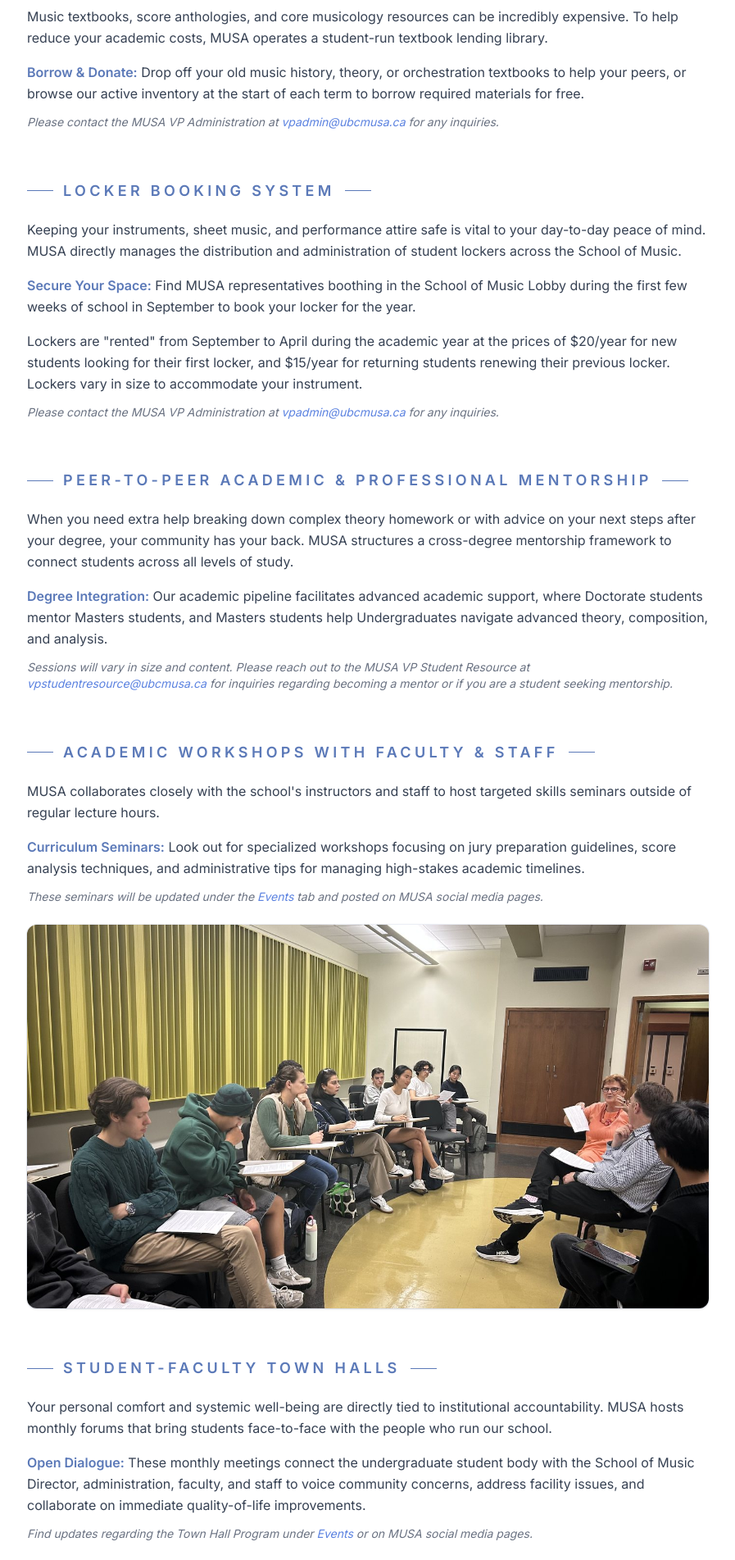
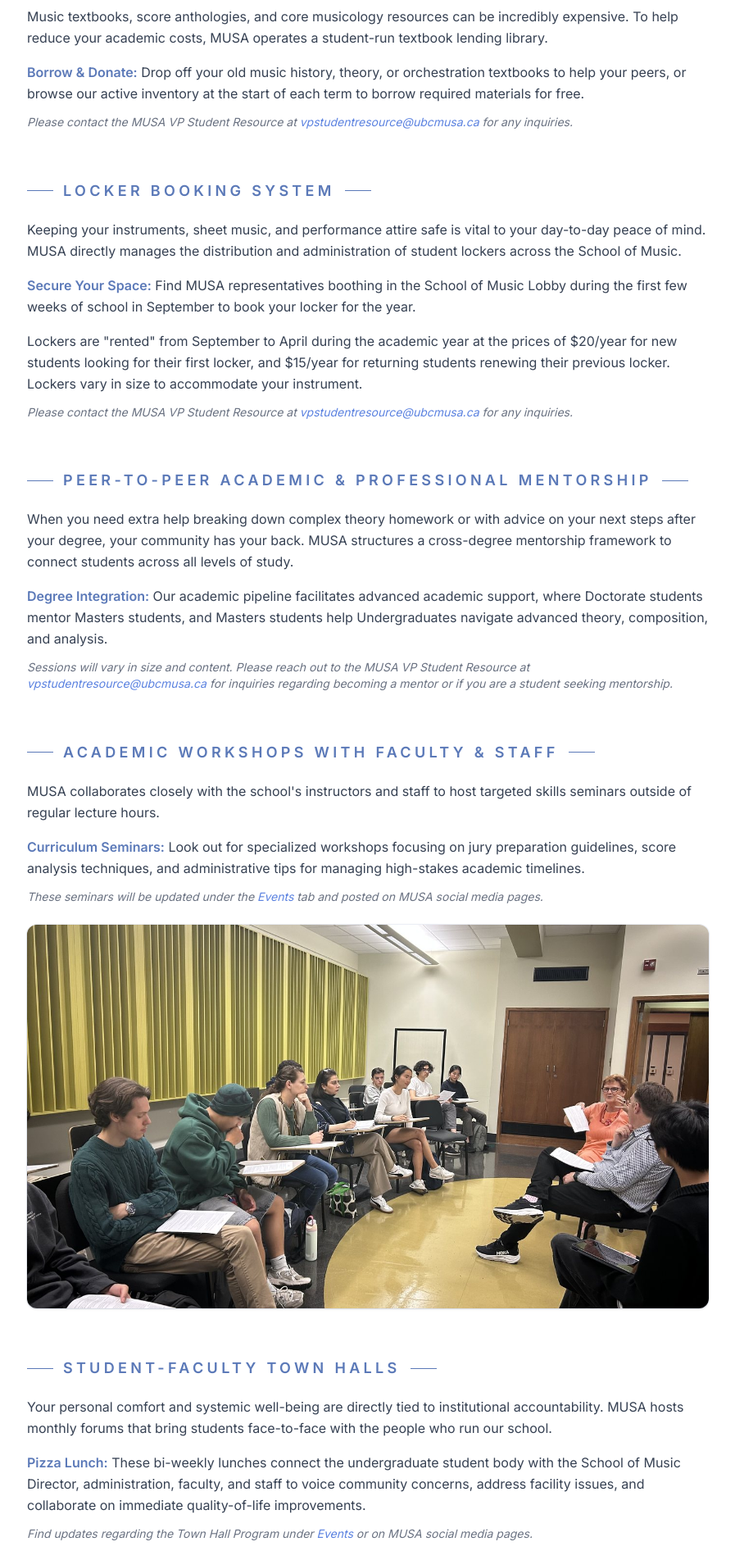
Before and after one commit to UBCMUSA/ubcmusa, a React (Vite) app: page /resources/academic in a window 1280 px wide. Shown: the part 640-2543 px from the top of the page at 82% size, without its empty margins (191-1088 px from the left). Built offline with nearby package versions, Linux system fonts and the light colour scheme.

Commit message:
Academic Resources: Changed contact information for inquiries, Changed Open Disccusion to Pizza Lunch

```diff
--- a/src/pages/resources/Academic.jsx
+++ b/src/pages/resources/Academic.jsx
@@ -34,9 +34,9 @@ export default function Academic() {
             to borrow required materials for free.
           </p>
           <p className="mt-3 text-sm italic text-gray-500">
-            Please contact the MUSA VP Administration at{" "}
-            <a href="mailto:vpadmin@ubcmusa.ca" className="text-logo hover:text-steel">
-              vpadmin@ubcmusa.ca
+            Please contact the MUSA VP Student Resource at{" "}
+            <a href="mailto:vpstudentresource@ubcmusa.ca" className="text-logo hover:text-steel">
+              vpstudentresource@ubcmusa.ca
             </a>{" "}
             for any inquiries.
           </p>
@@ -63,9 +63,9 @@ export default function Academic() {
             Lockers vary in size to accommodate your instrument.
           </p>
           <p className="mt-3 text-sm italic text-gray-500">
-            Please contact the MUSA VP Administration at{" "}
-            <a href="mailto:vpadmin@ubcmusa.ca" className="text-logo hover:text-steel">
-              vpadmin@ubcmusa.ca
+            Please contact the MUSA VP Student Resource at{" "}
+            <a href="mailto:vpstudentresource@ubcmusa.ca" className="text-logo hover:text-steel">
+              vpstudentresource@ubcmusa.ca
             </a>{" "}
             for any inquiries.
           </p>
@@ -136,8 +136,8 @@ export default function Academic() {
             students face-to-face with the people who run our school.
           </p>
           <p className="mt-4 text-base leading-relaxed text-gray-700">
-            <span className="font-semibold text-steel">Open Dialogue:</span> These
-            monthly meetings connect the undergraduate student body with the School of
+            <span className="font-semibold text-steel">Pizza Lunch:</span> These
+            bi-weekly lunches connect the undergraduate student body with the School of
             Music Director, administration, faculty, and staff to voice community
             concerns, address facility issues, and collaborate on immediate
             quality-of-life improvements.
```
